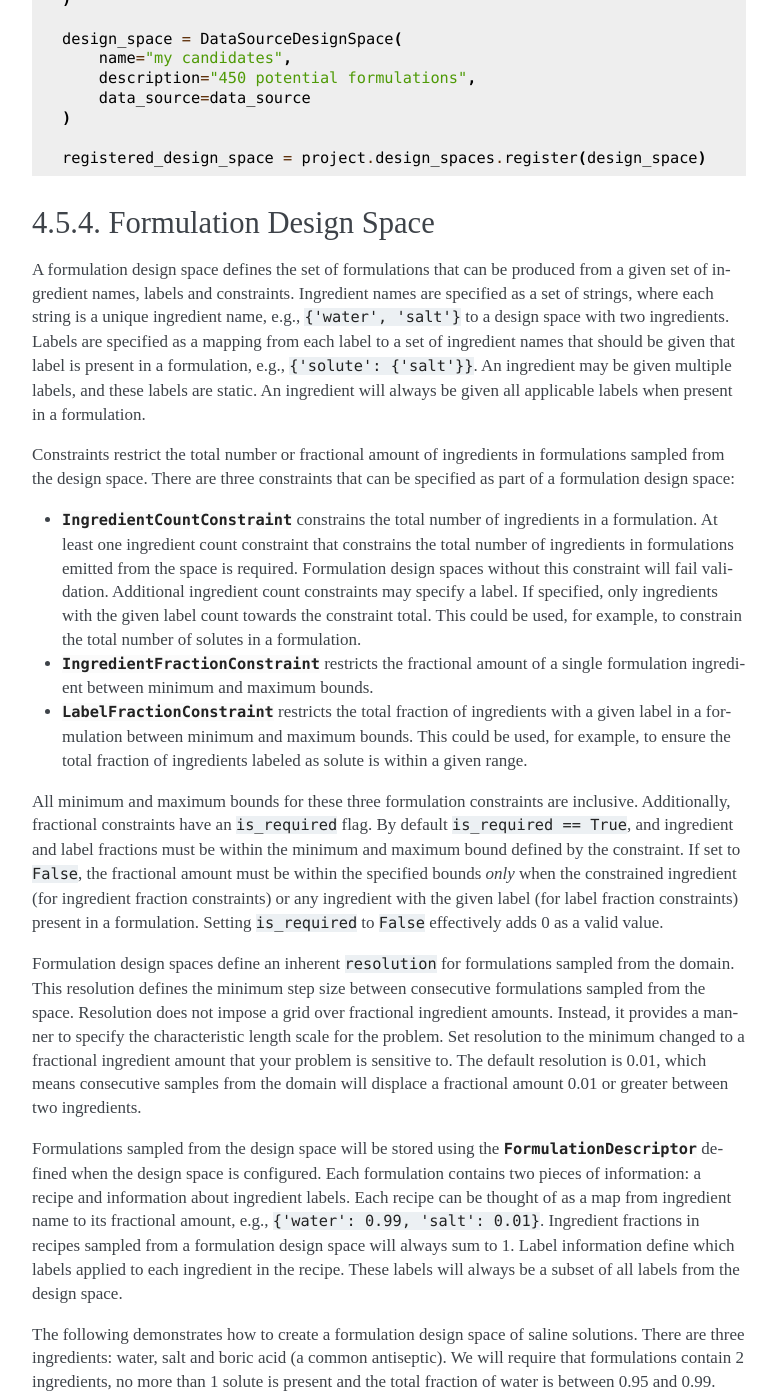
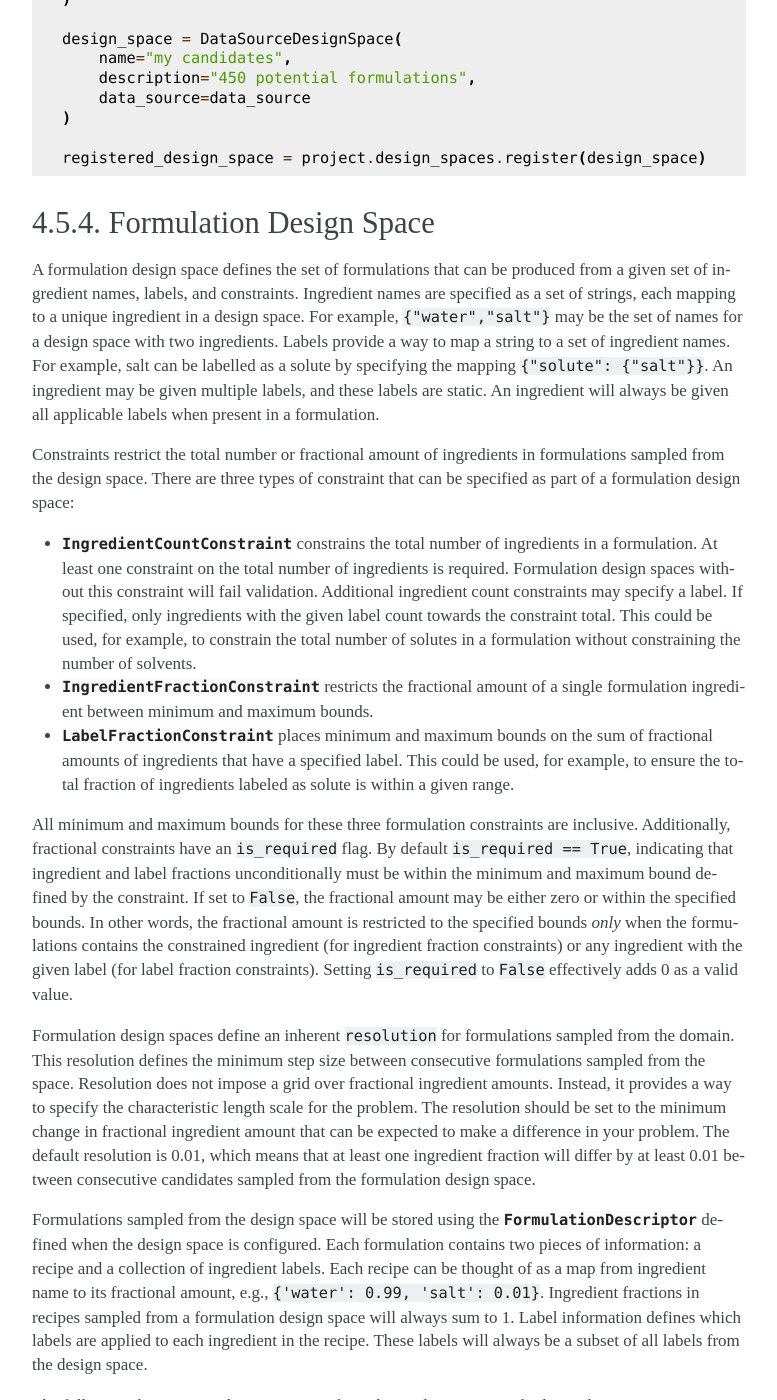
Before and after one commit to CitrineInformatics/citrine-python, a Sphinx documentation site: the page built from docs/source/workflows/design_spaces.rst, in a window 1280 px wide and 1400 px high, scrolled down 3068 px. Shown: the whole window, without its empty margins (376-1153 px from the left). Built offline with Sphinx 7.4.7, drawn with Linux system fonts in a browser that asks for light colours; some of the changed text lies outside the part shown.

Commit message:
Apply suggestions from code review
Co-authored-by: gregor-robinson <53885379+gregor-robinson@users.noreply.github.com>
Co-authored-by: bfolie <bfolie@citrine.io>

```diff
--- a/docs/source/workflows/design_spaces.rst
+++ b/docs/source/workflows/design_spaces.rst
@@ -159,48 +159,50 @@ The example code below creates a registers a design space based on this Gem Tabl
 Formulation Design Space
 ------------------------
 
-A formulation design space defines the set of formulations that can be produced from a given set of ingredient names, labels and constraints.
-Ingredient names are specified as a set of strings, where each string is a unique ingredient name, e.g., ``{'water', 'salt'}`` to a design space with two ingredients.
-Labels are specified as a mapping from each label to a set of ingredient names that should be given that label is present in a formulation, e.g., ``{'solute': {'salt'}}``.
+A formulation design space defines the set of formulations that can be produced from a given set of ingredient names, labels, and constraints.
+Ingredient names are specified as a set of strings, each mapping to a unique ingredient in a design space.
+For example, ``{"water","salt"}`` may be the set of names for a design space with two ingredients.
+Labels provide a way to map a string to a set of ingredient names.
+For example, salt can be labelled as a solute by specifying the mapping ``{"solute": {"salt"}}``.
 An ingredient may be given multiple labels, and these labels are static.
 An ingredient will always be given all applicable labels when present in a formulation.
 
 Constraints restrict the total number or fractional amount of ingredients in formulations sampled from the design space.
-There are three constraints that can be specified as part of a formulation design space:
+There are three types of constraint that can be specified as part of a formulation design space:
 
 - :class:`~citrine.informatics.constraints.ingredient_count_constraint.IngredientCountConstraint` constrains the total number of ingredients in a formulation.
-  At least one ingredient count constraint that constrains the total number of ingredients in formulations emitted from the space is required.
+  At least one constraint on the total number of ingredients is required.
   Formulation design spaces without this constraint will fail validation.
   Additional ingredient count constraints may specify a label.
   If specified, only ingredients with the given label count towards the constraint total.
-  This could be used, for example, to constrain the total number of solutes in a formulation.
+  This could be used, for example, to constrain the total number of solutes in a formulation without constraining the number of solvents.
 - :class:`~citrine.informatics.constraints.ingredient_fraction_constraint.IngredientFractionConstraint` restricts the fractional amount of a single formulation ingredient between minimum and maximum bounds.
-- :class:`~citrine.informatics.constraints.label_fraction_constraint.LabelFractionConstraint` restricts the total fraction of ingredients with a given label in a formulation between minimum and maximum bounds.
+- :class:`~citrine.informatics.constraints.label_fraction_constraint.LabelFractionConstraint` places minimum and maximum bounds on the sum of fractional amounts of ingredients that have a specified label.
   This could be used, for example, to ensure the total fraction of ingredients labeled as solute is within a given range.
 
 All minimum and maximum bounds for these three formulation constraints are inclusive.
 Additionally, fractional constraints have an ``is_required`` flag.
-By default ``is_required == True``, and ingredient and label fractions must be within the minimum and maximum bound defined by the constraint.
-If set to ``False``, the fractional amount must be within the specified bounds *only* when the constrained ingredient (for ingredient fraction constraints) or any ingredient with the given label (for label fraction constraints) present in a formulation.
+By default ``is_required == True``, indicating that ingredient and label fractions unconditionally must be within the minimum and maximum bound defined by the constraint.
+If set to ``False``, the fractional amount may be either zero or within the specified bounds.
+In other words, the fractional amount is restricted to the specified bounds *only* when the formulations contains the constrained ingredient (for ingredient fraction constraints) or any ingredient with the given label (for label fraction constraints).
 Setting ``is_required`` to ``False`` effectively adds 0 as a valid value.
 
 Formulation design spaces define an inherent ``resolution`` for formulations sampled from the domain.
 This resolution defines the minimum step size between consecutive formulations sampled from the space.
 Resolution does not impose a grid over fractional ingredient amounts.
-Instead, it provides a manner to specify the characteristic length scale for the problem.
-Set resolution to the minimum changed to a fractional ingredient amount that your problem is sensitive to.
-The default resolution is 0.01, which means consecutive samples from the domain will displace a fractional amount 0.01 or greater between two ingredients.
+Instead, it provides a way to specify the characteristic length scale for the problem.
+The resolution should be set to the minimum change in fractional ingredient amount that can be expected to make a difference in your problem.
+The default resolution is 0.01, which means that at least one ingredient fraction will differ by at least 0.01 between consecutive candidates sampled from the formulation design space.
 
 Formulations sampled from the design space will be stored using the :class:`~citrine.informatics.descriptors.FormulationDescriptor` defined when the design space is configured.
-Each formulation contains two pieces of information: a recipe and information about ingredient labels.
+Each formulation contains two pieces of information: a recipe and a collection of ingredient labels.
 Each recipe can be thought of as a map from ingredient name to its fractional amount, e.g., ``{'water': 0.99, 'salt': 0.01}``.
 Ingredient fractions in recipes sampled from a formulation design space will always sum to 1.
-Label information define which labels applied to each ingredient in the recipe.
+Label information defines which labels are applied to each ingredient in the recipe.
 These labels will always be a subset of all labels from the design space.
 
-The following demonstrates how to create a formulation design space of saline solutions.
-There are three ingredients: water, salt and boric acid (a common antiseptic).
-We will require that formulations contain 2 ingredients, no more than 1 solute is present and the total fraction of water is between 0.95 and 0.99.
+The following demonstrates how to create a formulation design space of saline solutions containing three ingredients: water, salt, and boric acid (a common antiseptic).
+We will require that formulations contain 2 ingredients, that no more than 1 solute is present, and that the total fraction of water is between 0.95 and 0.99.
 
 .. code:: python
 
@@ -216,20 +218,20 @@ We will require that formulations contain 2 ingredients, no more than 1 solute i
 
   # labels for each ingredient
   labels = {
-    'solute': {'water'},
-    'solvent': {'salt', 'boric acid'}
+    "solute": {"water"},
+    "solvent": {"salt", "boric acid"}
   }
 
   # constraints on formulations emitted from the design space
   constraints = {
     IngredientCountConstraint(descriptor, min=2, max=2),
-    IngredientCountConstraint(descriptor, label='solute' min=1, max=1),
-    IngredientFractionConstraint(descriptor, ingredient='water', min=0.95, max=0.99)
+    IngredientCountConstraint(descriptor, label="solute", min=1, max=1),
+    IngredientFractionConstraint(descriptor, ingredient="water", min=0.95, max=0.99)
   }
 
   design_space = FormulationDesignSpace(
-    name = 'Saline solution design space',
-    description = 'Composes formulations from water, salt and boric acid',
+    name = "Saline solution design space",
+    description = "Composes formulations from water, salt, and boric acid",
     ingredients = ingredients,
     labels = labels,
     constraints = constraints
--- a/docs/source/workflows/predictors.rst
+++ b/docs/source/workflows/predictors.rst
@@ -253,7 +253,7 @@ These labels are specified via:
 
 .. code:: python
 
-    labels = {'solvent': {'water'}, 'solute': {'salt'}}
+    labels = {"solvent": {"water'}, "solute": {"salt"}}
 
 The following example illustrates how an :class:`~citrine.informatics.predictors.IngredientsToSimpleMixturePredictor` is constructed for the saline example.
 
@@ -295,8 +295,8 @@ The following example illustrates how an :class:`~citrine.informatics.predictors
         },
         # label water as a solvent and salt a solute
         labels={
-            'solvent': {'water'},
-            'solute': {'salt'}
+            "solvent": {"water"},
+            "solute": {"salt"}
         },
         training_data=[data_source]
     )
--- a/docs/source/workflows/scores.rst
+++ b/docs/source/workflows/scores.rst
@@ -10,7 +10,7 @@ There are five constraint types:
 
 - :class:`~citrine.informatics.constraints.scalar_range_constraint.ScalarRangeConstraint` restricts a scalar value between lower and upper bounds.
 - :class:`~citrine.informatics.constraints.categorical_constraint.CategoricalConstraint` restricts a descriptor value to a set of acceptable values.
-- :class:`~citrine.informatics.constraints.ingredient_count_constraint.IngredientCountConstraint` constrains the total number of ingredients in a formulation.
+- :class:`~citrine.informatics.constraints.ingredient_count_constraint.IngredientCountConstraint` constrains the total number of ingredients in a formulation, or the total number of ingredients within a labelled class of ingredients.
 - :class:`~citrine.informatics.constraints.ingredient_fraction_constraint.IngredientFractionConstraint` restricts the fractional amount of a formulation ingredient between minimum and maximum bounds.
 - :class:`~citrine.informatics.constraints.label_fraction_constraint.LabelFractionConstraint` restricts the total fraction of ingredients with a given label in a formulation between minimum and maximum bounds.
 
```
